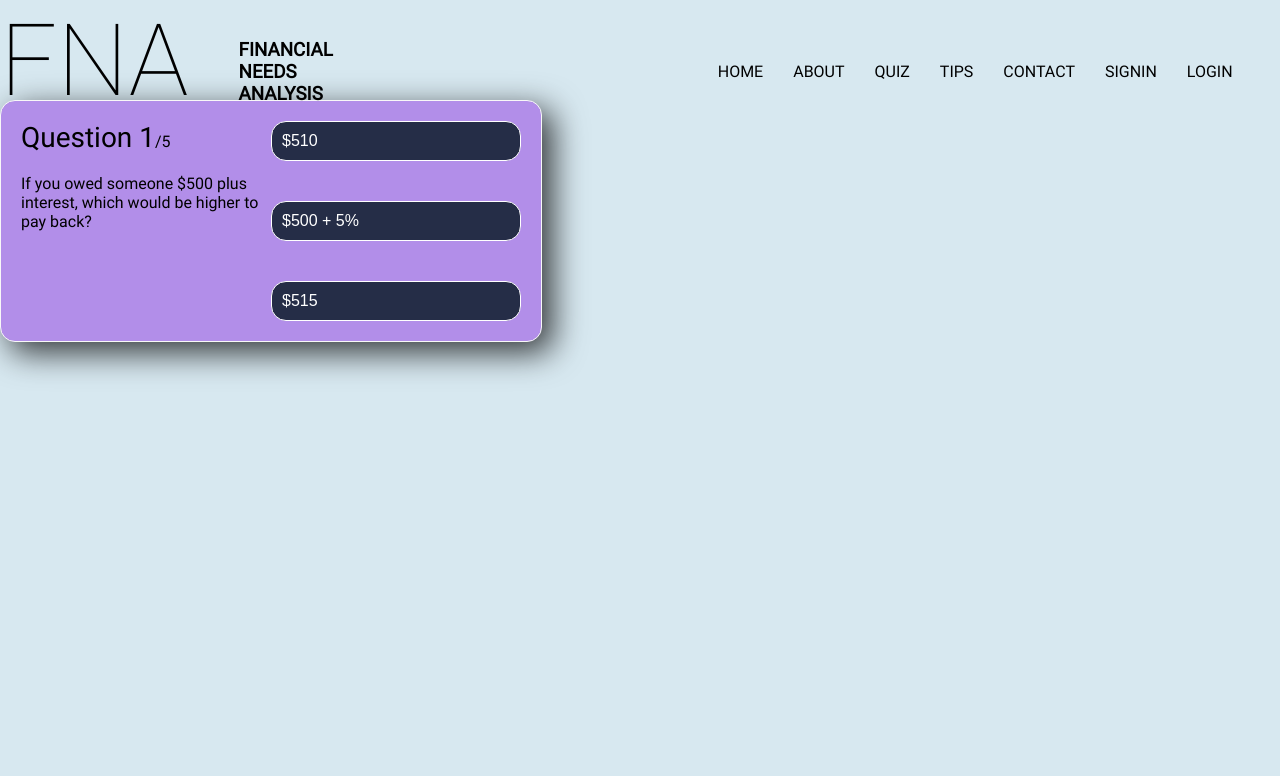
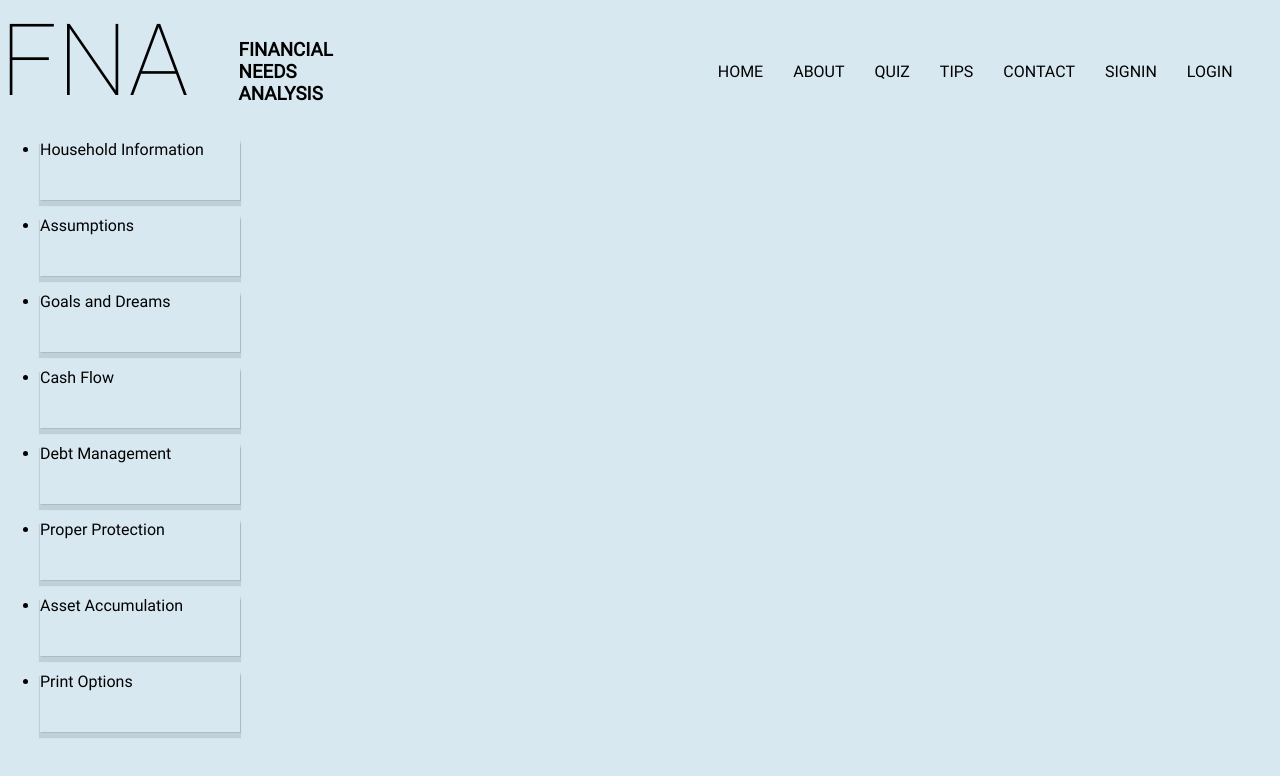
Before and after one commit to faustlarsen/fna, a React (Create React App) app: page / in a window 1280 px wide. Shown: the top 776 px of the page. Built offline with nearby package versions, Linux system fonts and the light colour scheme.

Commit message:
add sidebar

```diff
--- a/src/components/App.js
+++ b/src/components/App.js
@@ -1,6 +1,7 @@
 import React from 'react';
-import Quiz from './Quiz';
+// import Quiz from './Quiz';
 import Header from './Header';
+import FnaSidebar from './FnaSidebar';
 
 
 function App() {
@@ -8,9 +9,9 @@ function App() {
    <React.Fragment>
     <Header />
       <div id="parentContainer" >
-
+      <FnaSidebar />
          <div id='formHolder'>
-            <Quiz />
+            {/* <Quiz /> */}
 
         </ div>
       </ div>
--- /dev/null
+++ b/src/components/FnaSidebar.js
@@ -0,0 +1,79 @@
+
+  import React from 'react';
+
+
+  function FnaSidebar() {
+  return (
+  <React.Fragment>
+    {/* <div id="parentContainer"> */}
+      <div id="navFNABG">
+      <ul id="navFNA">
+        <li>
+          <div class="FNATitle1">
+            <div class="FNANavItemBG"><p>Household Information</p>
+              <a id="Household" class="navigation_link"></a>
+            </div>
+          </div>
+          </li>
+          <li>
+            <div class="FNATitle2">
+              <div class="FNANavItemBG"><p>Assumptions</p>
+                <a id="Assumptions"  class="navigation_link"></a>
+              </div>
+            </div>
+          </li>
+          <li>
+            <div class="FNATitle3">
+              <div class="FNANavItemBG"><p>Goals and Dreams</p>
+                <a id="Goals"  class="navigation_link"></a>
+              </div>
+            </div>
+          </li>
+          <li>
+            <div class="FNATitle4">
+              <div class="FNANavItemBG"><p>Cash Flow</p>
+                <a id="Cashflow"  class="navigation_link"></a>
+              </div>
+            </div>
+          </li>
+          <li>
+            <div class="FNATitle8">
+              <div class="FNANavItemBG"><p>Debt Management
+              </p>
+                <a id="Debt"  class="navigation_link"></a>
+              </div>
+            </div>
+          </li>
+          <li>
+            <div class="FNATitle5">
+              <div class="FNANavItemBG"><p>Proper Protection</p>
+                <a id="Properprotection" href="javascript:" class="navigation_link"></a>
+              </div>
+            </div>
+          </li>
+          <li>
+            <div class="FNATitle6">
+              <div class="FNANavItemBG"><p>Asset Accumulation</p>
+                <a id="AssetManagement"  class="navigation_link"></a>
+              </div>
+            </div>
+          </li>
+          <li>
+            <div class="FNATitle7">
+              <div class="FNANavItemBG"><p>Print Options</p>
+                <a id="Print"  class="navigation_link"></a>
+              </div>
+            </div>
+          </li>
+      </ul>
+      </div>
+      {/* <div id='formHolder'>
+
+      </div> */}
+    {/* </div> */}
+  </ React.Fragment>
+  );
+}
+
+
+export default FnaSidebar;
--- a/src/index.css
+++ b/src/index.css
@@ -171,3 +171,17 @@ code {
   font-family: 'RobotoThin';
   src: url('./fonts/Roboto-Thin.ttf');
 }
+
+
+  #navFNA {
+    margin-top: 40px;
+     /* border: 1px rgb(72, 255, 0) solid; */
+     /* box-shadow: 0 0 20px 0 rgba(230, 203, 248, 0.2), 0 5px 5px 0 rgba(0, 0, 0, 0.24); */
+  }
+
+  .FNANavItemBG {
+    /* border: 1px rgb(72, 255, 0) solid; */
+    width: 200px;
+    height: 60px;
+    box-shadow: 1px 1px 0px 0px rgba(0, 0, 0, 0.1), 0px 5px 1px 1px rgba(0, 0, 0, 0.1);
+  }
```
